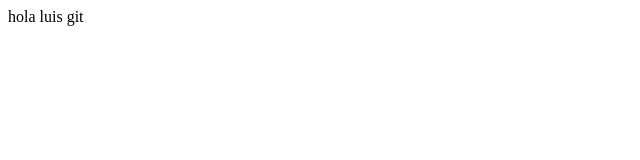
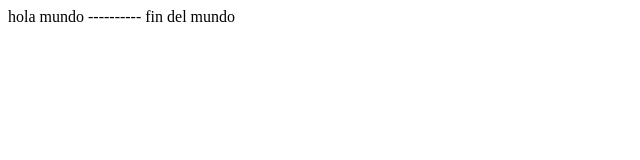
Before and after one commit to luimstumbad00/luimss, a plain HTML site: page index.html in a window 1280 px wide. Shown: the whole page, without its empty margins (0-640 px from the left). Drawn offline with Linux system fonts and the light colour scheme.

Commit message:
segunda version

```diff
--- a/index.html
+++ b/index.html
@@ -2,6 +2,8 @@
 <html>
 	<head><title>Hola mundo git</title></head>
 		<body>
-			hola luis git
+			hola mundo
+			----------
+			fin del mundo
 			</body>
 </html>
```
